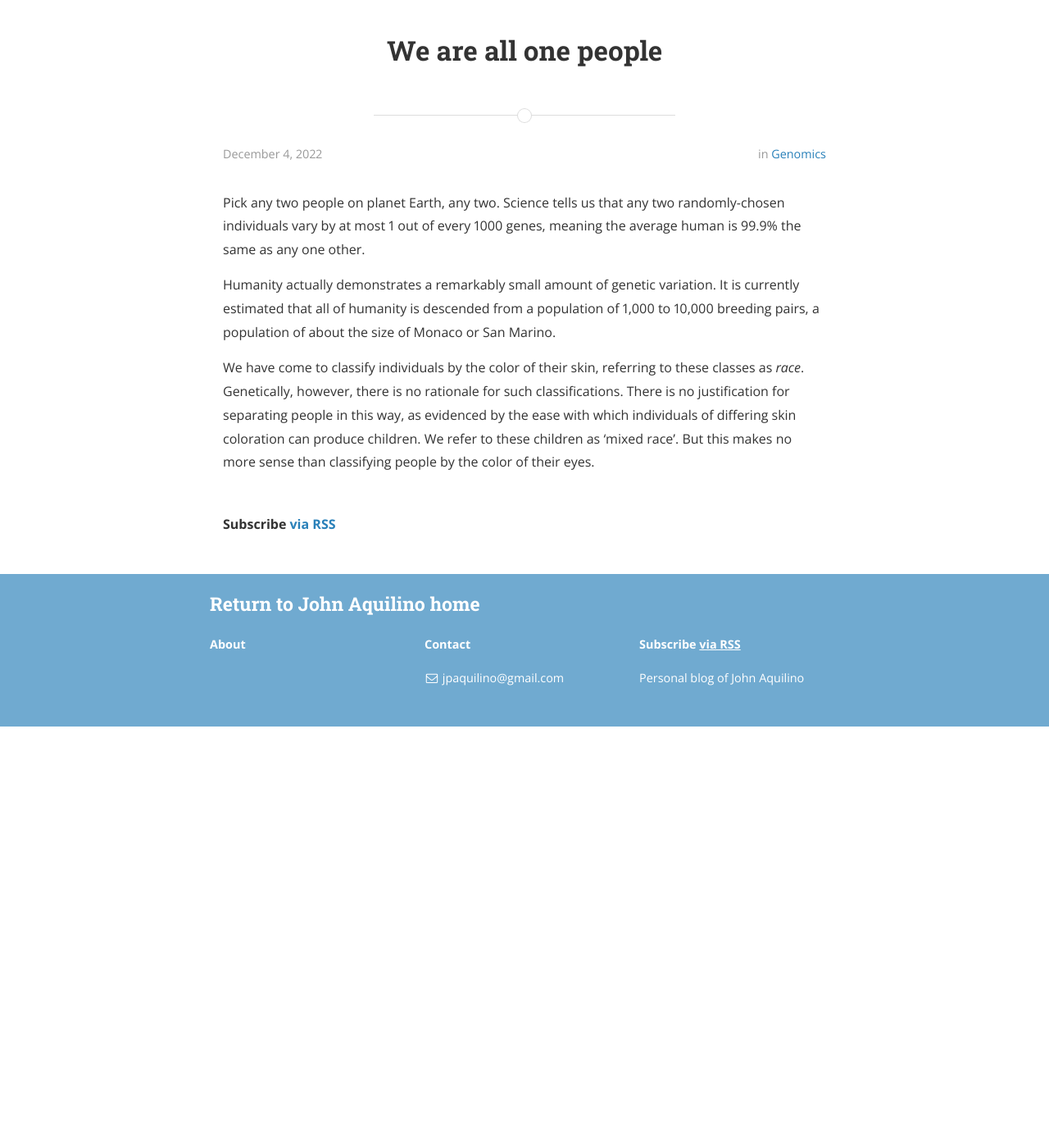
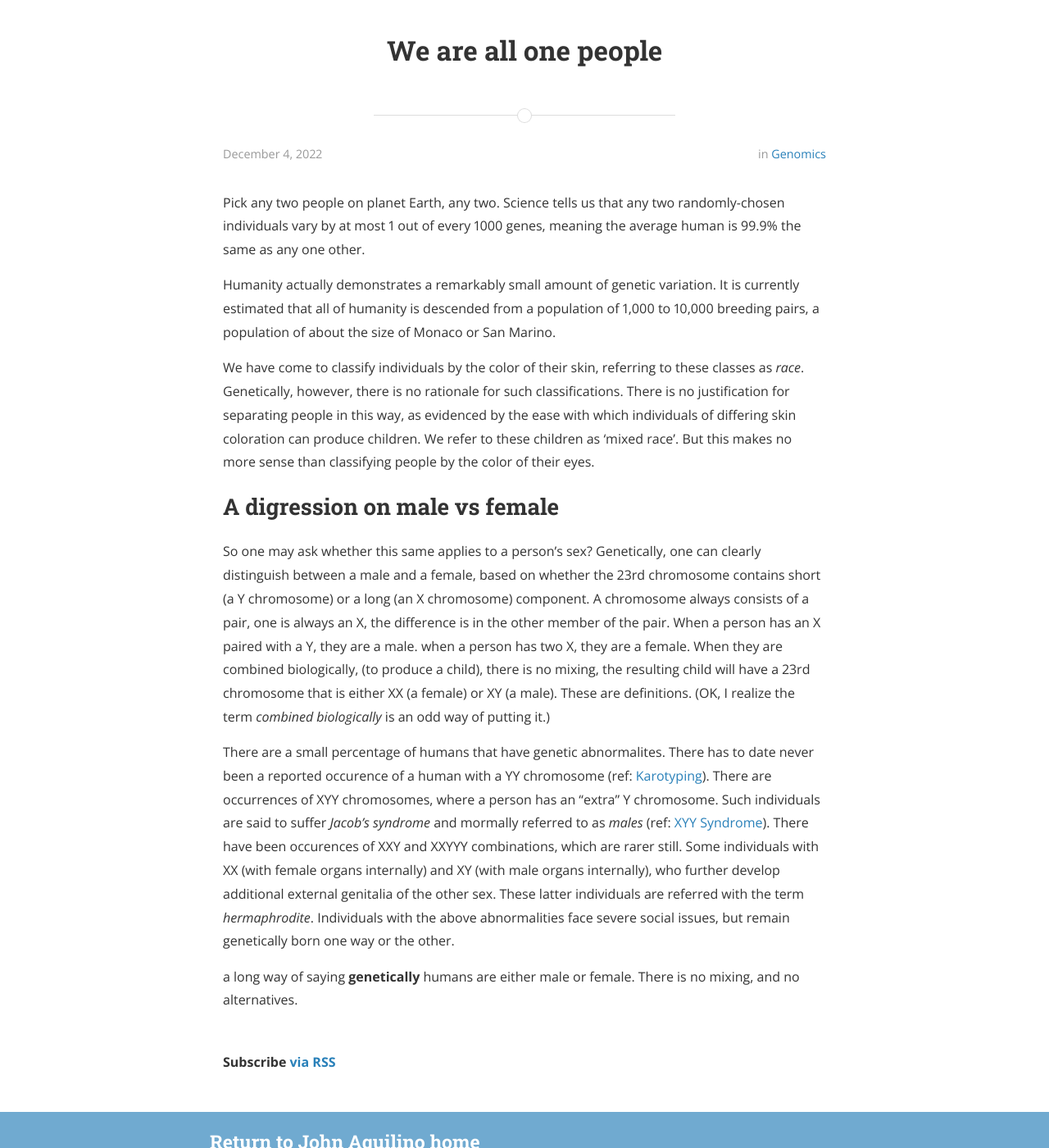
Before and after one commit to jaquilino/jaquilino.github.io, a Jekyll site: the page built from _posts/2022-12-04-human-variation.markdown, in a window 1280 px wide and 1400 px high. Shown: the whole window at 82% size. Built offline with Jekyll 4.4.1, drawn with Linux system fonts in a browser that asks for light colours; nearby versions of some CDN libraries; a style sheet for code colours, icons or effects is not loaded.

Commit message:
Added digression on mail/female

```diff
--- a/_posts/2022-12-04-human-variation.markdown
+++ b/_posts/2022-12-04-human-variation.markdown
@@ -23,3 +23,28 @@ as evidenced by the ease with which individuals of differing skin coloration
 can produce children.
 We refer to these children as 'mixed race'.
 But this makes no more sense than classifying people by the color of their eyes.
+
+## A digression on male vs female
+So one may ask whether this same applies to a person's sex?
+Genetically, one can clearly distinguish between a male and a female,
+based on whether the 23rd chromosome contains short (a Y chromosome) or a long (an X chromosome) component.
+A chromosome always consists of a pair, one is always an X, the difference is in the other member of the pair.
+When a person has an X paired with a Y, they are a male.
+when a person has two X, they are a female.
+When they are combined biologically, (to produce a child), there is no mixing,
+the resulting child will have a 23rd chromosome that is either XX (a female) or XY (a male).
+These are definitions.
+(OK, I realize the term _combined biologically_ is an odd way of putting it.)
+
+There are a small percentage of humans that have genetic abnormalites.
+There has to date never been a reported occurence of a human with a YY chromosome (ref: [Karotyping](https://karyotypinghub.com/are-yy-chromosomes-possible/){:target=_blank}).
+There are occurrences of XYY chromosomes, where a person has an "extra" Y chromosome.
+Such individuals are said to suffer _Jacob's syndrome_ and mormally referred to as _males_ (ref: [XYY Syndrome](https://rarediseases.org/rare-diseases/xyy-syndrome/){:target=_blank}).
+There have been occurences of XXY and XXYYY combinations, which are rarer still.
+Some individuals with XX (with female organs internally) and XY (with male organs internally), who further develop
+additional external genitalia of the other sex.
+These latter individuals are referred with the term _hermaphrodite_.
+Individuals with the above abnormalities face severe social issues, but remain genetically born one way or the other.
+
+a long way of saying **genetically** humans are either male or female.
+There is no mixing, and no alternatives.
```
